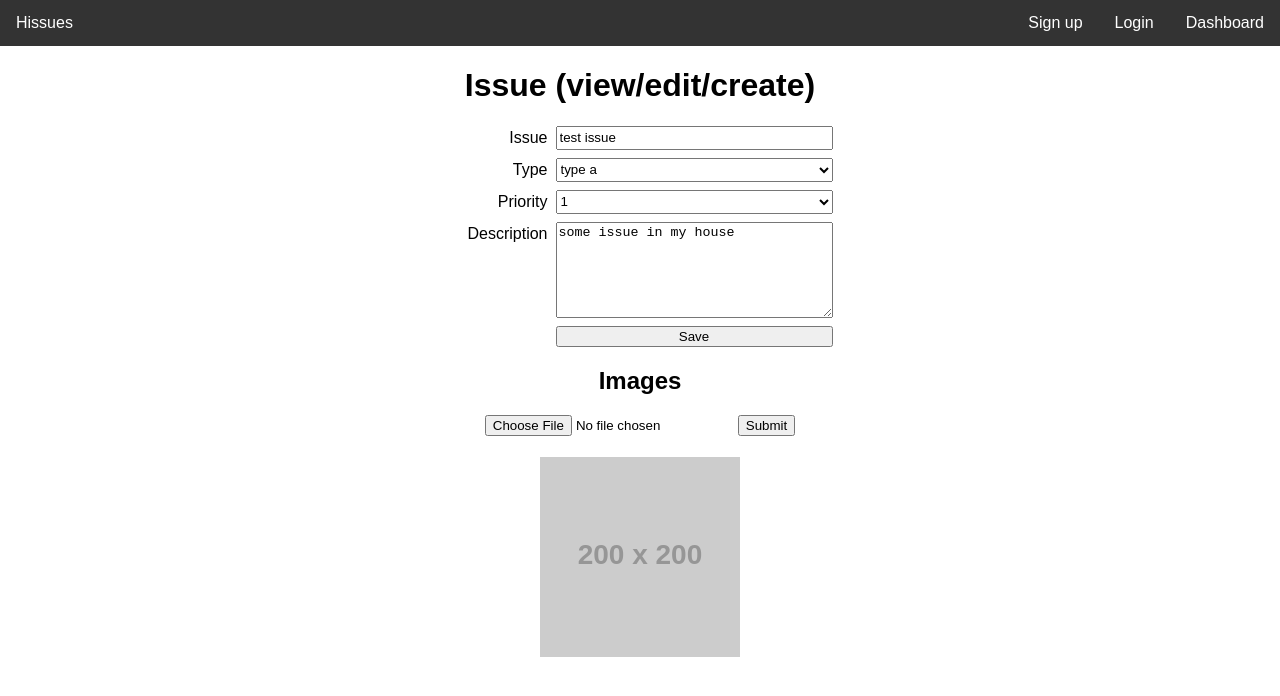
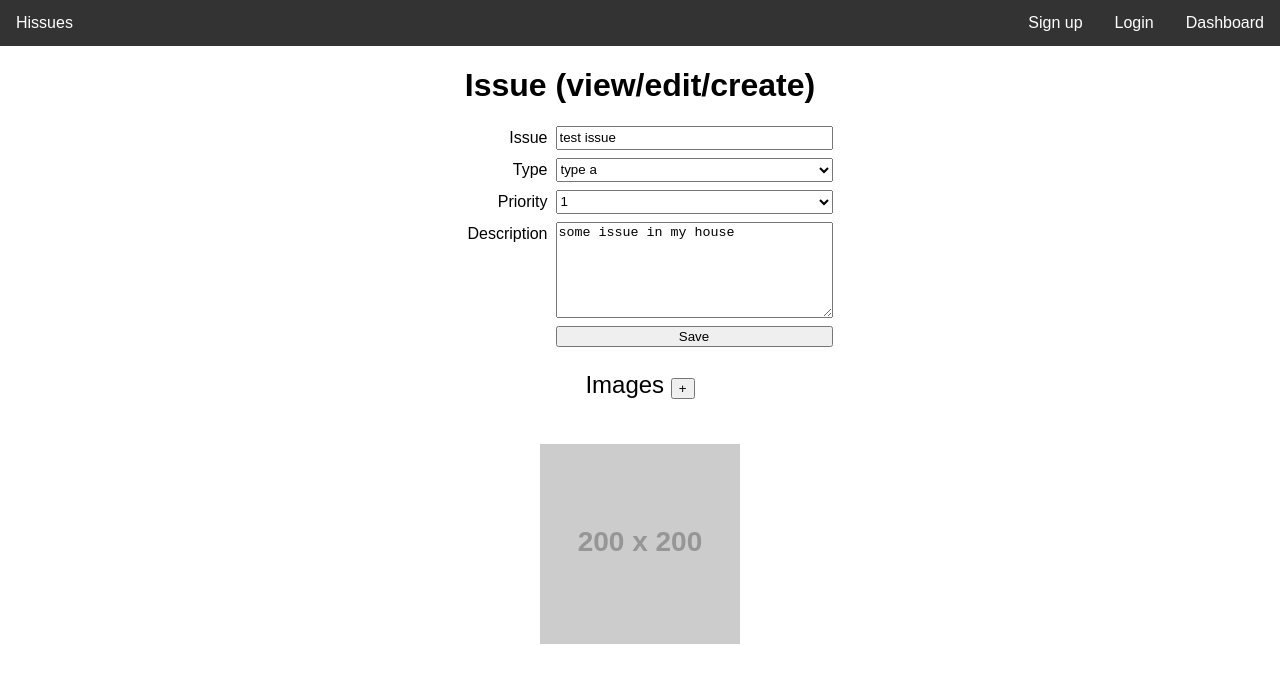
Before and after one commit to chingu-voyage3/bears-21, a React (Create React App) app in the folder frontend/: page /issue in a window 1280 px wide. Shown: the top 696 px of the page. Built offline with nearby package versions, Linux system fonts and the light colour scheme.

Commit message:
show/hide image uploader

```diff
--- a/frontend/src/components/IssueForm/style.css
+++ b/frontend/src/components/IssueForm/style.css
@@ -3,11 +3,14 @@
   flex-direction: column;
   align-items: center;
 }
+.image_title {
+  margin: 1em auto;
+  font-size: 1.5em;
+}
 .images_wrapper {
-  margin-top: 1em;
+  margin: 1em auto;
 }
 .upload_wrapper {
-  display: flex;
   flex-direction: row;
 }
 #image_list {
--- a/frontend/src/containers/Issue/index.js
+++ b/frontend/src/containers/Issue/index.js
@@ -5,7 +5,8 @@ import './style.css';
 
 export default class Issue extends Component {
   state = {
-    issue: {_id:0}
+    issue: {_id:0},
+    uploader_visible: false
   };
   componentWillMount = () => {
     getIssue()
@@ -25,16 +26,26 @@ export default class Issue extends Component {
     issue[e.target.name] = e.target.value;
     this.setState( { issue});
   };
+  toggleUploaderViz = () => {
+    this.setState( { uploader_visible: !this.state.uploader_visible});
+  };
   render() {
     if( this.state.issue._id === 0) return null;
     const {issue} = this.state;
+    const show_uploader = {
+      display: this.state.uploader_visible&&issue._id?"flex":"none"
+    }
     return (
       <div>
         <h1 style={{textAlign:"center"}}>Issue (view/edit/create)</h1>
         <div className="wrapper">
-          <IssueForm issue={issue} onFieldChange={this.onFieldChange} onSubmit={this.issueFormSubmit} />
-          <h2>Images</h2>
-          <div className="upload_wrapper">
+          <IssueForm issue={issue}
+            onFieldChange={this.onFieldChange}
+            onSubmit={this.issueFormSubmit} />
+          <div className="image_title">
+            Images <button onClick={this.toggleUploaderViz} >+</button>
+          </div>
+          <div className="upload_wrapper" style={show_uploader}>
             <input name="myfile" type="file" />
             <input type="submit" value="Submit" />
           </div>
```
